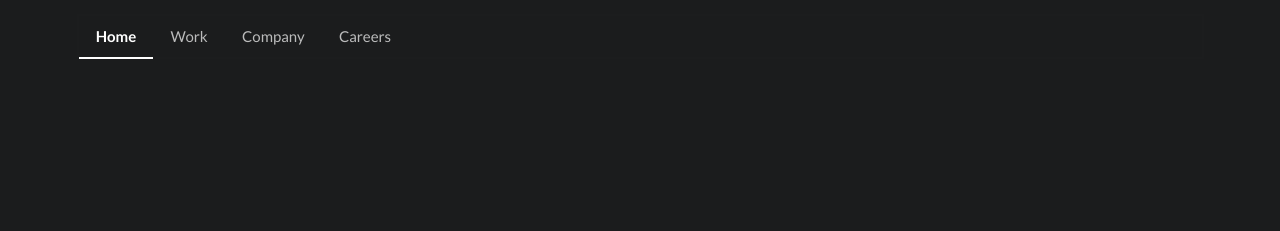
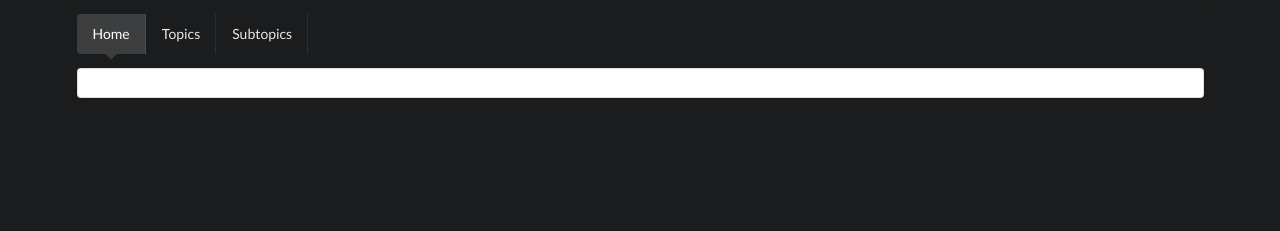
Before and after one commit to mahaffey/Open-Source-Tech-Library-JS-Frontend, a website: page fancy.html in a window 1280 px wide. Shown: the top 231 px of the page. Drawn offline with nearby package versions, Linux system fonts and the light colour scheme.

Commit message:
finished actually actually

```diff
--- a/fancy.html
+++ b/fancy.html
@@ -20,45 +20,27 @@
   </head>
   <body>
 
-<!-- Following Menu -->
-<div class="ui large top fixed hidden menu">
-  <div class="ui container">
-    <a class="active item">Home</a>
-    <a class="item">Work</a>
-    <a class="item">Company</a>
-    <a class="item">Careers</a>
-    <div class="right menu">
-
-    </div>
-  </div>
-</div>
-
-<!-- Sidebar Menu -->
-<div class="ui vertical inverted sidebar menu">
-  <a class="active item">Home</a>
-  <a class="item">Work</a>
-  <a class="item">Company</a>
-  <a class="item">Careers</a>
-
-</div>
-
-
 <!-- Page Contents -->
 <div class="pusher">
   <div class="ui inverted vertical masthead center aligned segment">
 
     <div class="ui container">
-      <div class="ui large secondary inverted pointing menu">
-        <a class="toc item">
-          <i class="sidebar icon"></i>
+      <div class="ui pointing menu inverted">
+        <a class="active item" id="home-index">
+          Home
         </a>
-        <a class="active item">Home</a>
-        <a class="item">Work</a>
-        <a class="item">Company</a>
-        <a class="item">Careers</a>
-        <div class="right item">
+        <a class="item" id="topic-index">
+          Topics
+        </a>
+        <a class="item" id="subtopic-index">
+          Subtopics
+        </a>
 
-        </div>
+      </div>
+      <div class="ui segment">
+        <div class="ui link cards" id="list"></div>
+        <div class="ui long modal" id="modal-list"></div>
+        <div class="ui long modal" id="content-modal"></div>
       </div>
     </div>
 
@@ -72,61 +54,6 @@
 
   </div>
 
-  <!-- <div class="ui vertical stripe segment">
-    <div class="ui middle aligned stackable grid container">
-      <div class="row">
-        <div class="eight wide column">
-          <h3 class="ui header">We Help Companies and Companions</h3>
-          <p>We can give your company superpowers to do things that they never thought possible. Let us delight your customers and empower your needs...through pure data analytics.</p>
-          <h3 class="ui header">We Make Bananas That Can Dance</h3>
-          <p>Yes that's right, you thought it was the stuff of dreams, but even bananas can be bioengineered.</p>
-        </div>
-        <div class="six wide right floated column">
-          <img src="assets/images/wireframe/white-image.png" class="ui large bordered rounded image">
-        </div>
-      </div>
-      <div class="row">
-        <div class="center aligned column">
-          <a class="ui huge button">Check Them Out</a>
-        </div>
-      </div>
-    </div>
-  </div>
-
-
-  <div class="ui vertical stripe quote segment">
-    <div class="ui equal width stackable internally celled grid">
-      <div class="center aligned row">
-        <div class="column">
-          <h3>"What a Company"</h3>
-          <p>That is what they all say about us</p>
-        </div>
-        <div class="column">
-          <h3>"I shouldn't have gone with their competitor."</h3>
-          <p>
-            <img src="assets/images/avatar/nan.jpg" class="ui avatar image"> <b>Nan</b> Chief Fun Officer Acme Toys
-          </p>
-        </div>
-      </div>
-    </div>
-  </div>
-
-  <div class="ui vertical stripe segment">
-    <div class="ui text container">
-      <h3 class="ui header">Breaking The Grid, Grabs Your Attention</h3>
-      <p>Instead of focusing on content creation and hard work, we have learned how to master the art of doing nothing by providing massive amounts of whitespace and generic content that can seem massive, monolithic and worth your attention.</p>
-      <a class="ui large button">Read More</a>
-      <h4 class="ui horizontal header divider">
-        <a href="#">Case Studies</a>
-      </h4>
-      <h3 class="ui header">Did We Tell You About Our Bananas?</h3>
-      <p>Yes I know you probably disregarded the earlier boasts as non-sequitur filler content, but its really true. It took years of gene splicing and combinatory DNA research, but our bananas can really dance.</p>
-      <a class="ui large button">I'm Still Quite Interested</a>
-    </div>
-  </div> -->
-
-
-
 </div>
 
 </body>
--- a/src/components/app.js
+++ b/src/components/app.js
@@ -30,7 +30,7 @@ class App {
   }
 
   refreshHome () {
-    this.listContainer.innerHTML = '<img src="http://i.imgur.com/P9IVqkS.jpg">'
+    this.listContainer.innerHTML = '<img style="width:500px;height:500px;" src="http://i.imgur.com/P9IVqkS.jpg">'
   }
 
   topicClick () {
```
Also changed, not shown: index.html (+51 -15 lines).
